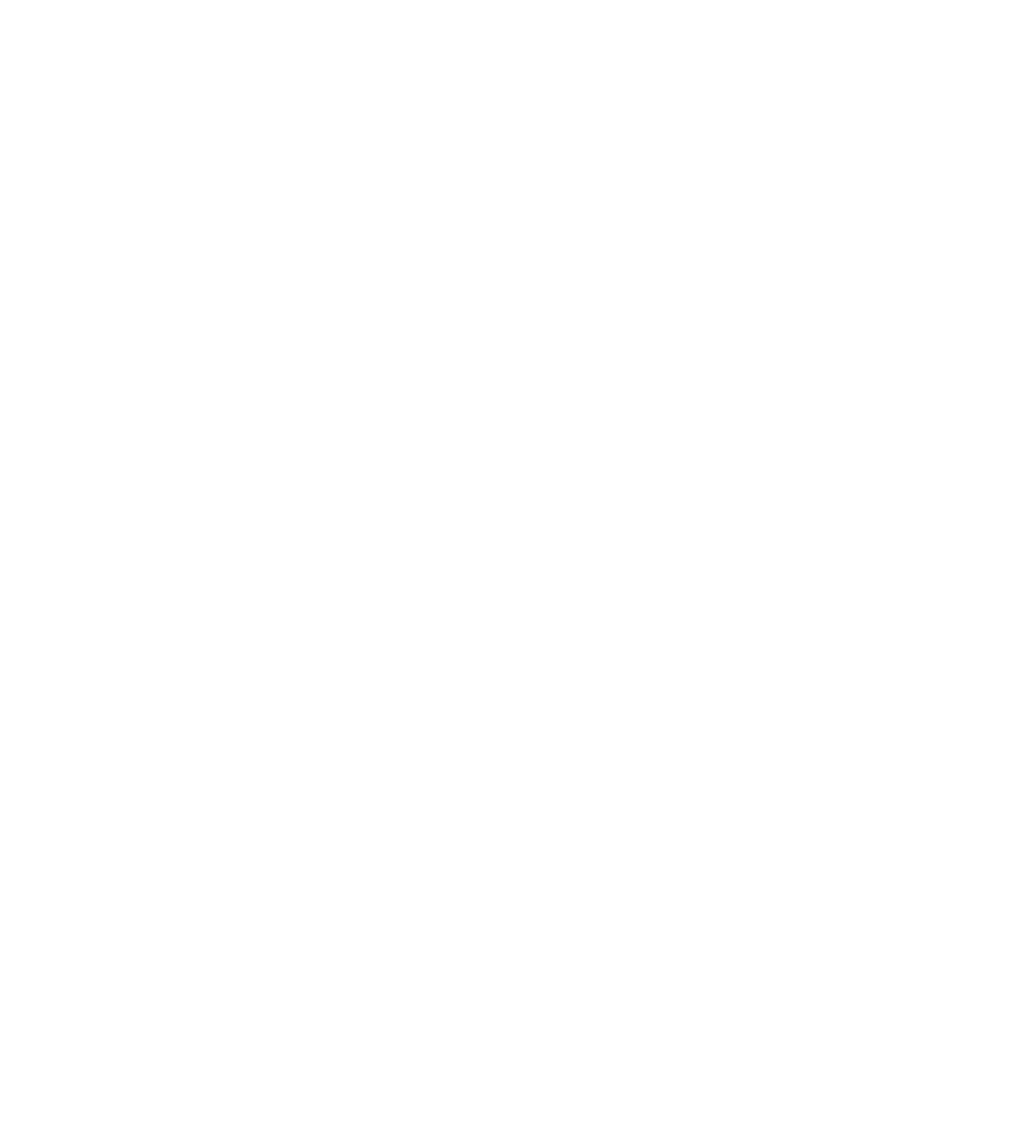
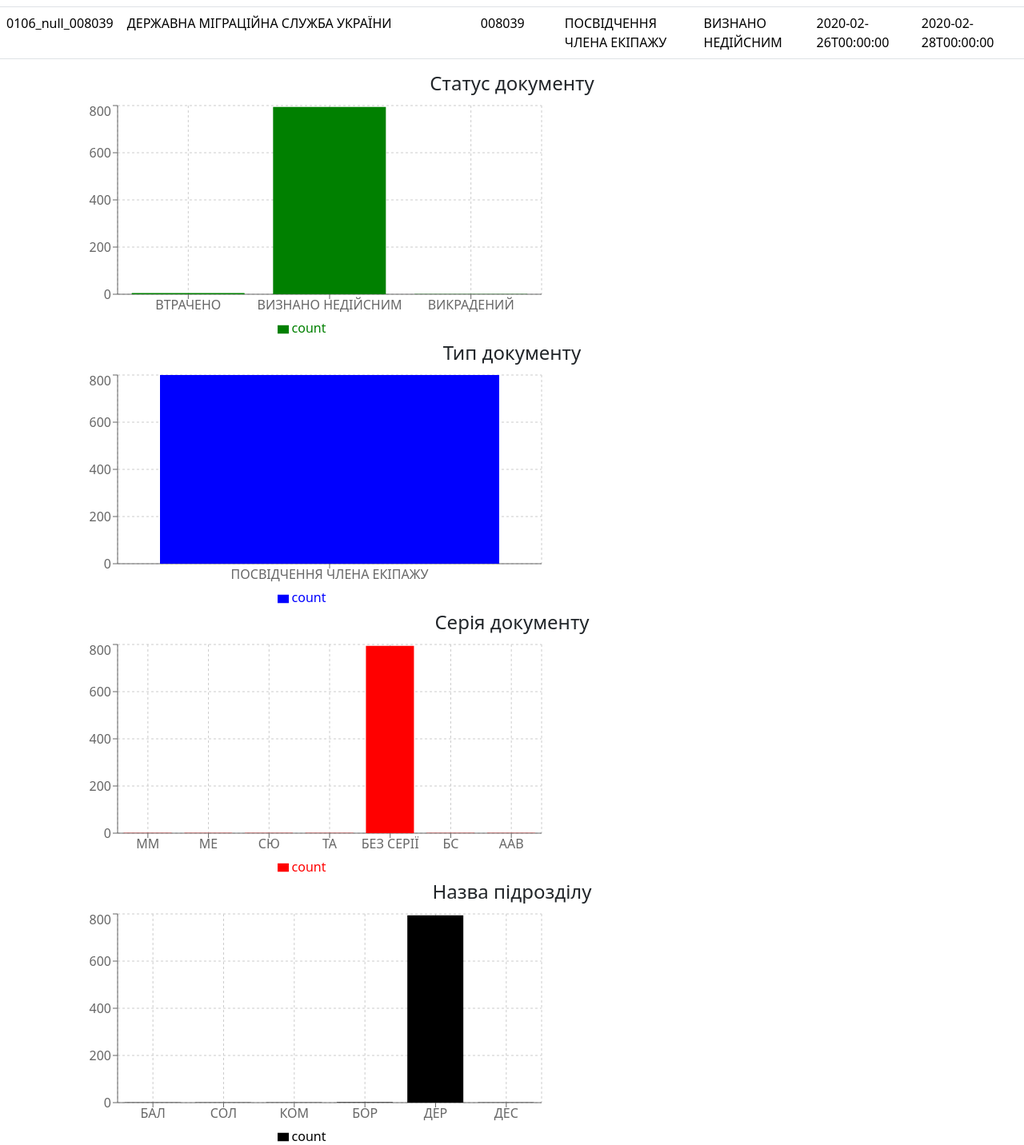
Before and after one commit to mezgoodle/it_system_labs, a React (Vite) app in the folder open_data/: page / in a window 1280 px wide. Shown: the part 1258-2690 px from the top of the page at 80% size. Before the commit the page ends 1265 px from the top, so only its background shows below. Built offline with nearby package versions, Linux system fonts and the light colour scheme.

Commit message:
Create bar charts

```diff
--- a/open_data/src/App.jsx
+++ b/open_data/src/App.jsx
@@ -3,6 +3,10 @@
 import Error from "./components/Error";
 import Schema from "./components/Schema";
 import DataTable from "./components/DataTable";
+import StatusBarChart from "./components/StatusBarChart";
+import TypeBarChart from "./components/TypeBarChart";
+import SeriesBarChart from "./components/SeriesBarChart";
+import OVDBarChart from "./components/OVDBarChart";
 
 import schema_data from "./data/schema.json";
 import json_data from "./data/data.json";
@@ -42,7 +46,30 @@
     <>
       <div className="h1 text-center">Open Data project</div>
       <Schema properties={properties} />
+      <hr />
+      <p className="h3">Length of data: {data.length}</p>
+      <hr />
       <DataTable data={data.slice(0, 10)} />
+      <div className="container">
+        <div className="row">
+          <div className="col">
+            <p className="text-center h4">Статус документу</p>
+            <StatusBarChart data={data} />
+          </div>
+          <div className="col">
+            <p className="text-center h4">Тип документу</p>
+            <TypeBarChart data={data} />
+          </div>
+          <div className="col">
+            <p className="text-center h4">Серія документу</p>
+            <SeriesBarChart data={data} />
+          </div>
+          <div className="col">
+            <p className="text-center h4">Назва підрозділу</p>
+            <OVDBarChart data={data} />
+          </div>
+        </div>
+      </div>
     </>
   );
 }
--- /dev/null
+++ b/open_data/src/components/OVDBarChart.jsx
@@ -0,0 +1,39 @@
+import React from "react";
+import {
+  BarChart,
+  Bar,
+  XAxis,
+  YAxis,
+  CartesianGrid,
+  Tooltip,
+  Legend,
+} from "recharts";
+
+const OVDBarChart = ({ data }) => {
+  const uniqueOVDs = {};
+
+  data.forEach((item) => {
+    const status = item.OVD;
+    if (uniqueOVDs[status] === undefined) {
+      uniqueOVDs[status] = 1;
+    } else {
+      uniqueOVDs[status]++;
+    }
+  });
+
+  const ovdsArray = Object.keys(uniqueOVDs).map((status) => {
+    return { name: status.slice(0, 3), count: uniqueOVDs[status] };
+  });
+  return (
+    <BarChart data={ovdsArray} width={600} height={300}>
+      <CartesianGrid strokeDasharray="3 3" />
+      <XAxis dataKey="name" />
+      <YAxis />
+      <Tooltip />
+      <Legend />
+      <Bar dataKey="count" fill="black" />
+    </BarChart>
+  );
+};
+
+export default OVDBarChart;
--- /dev/null
+++ b/open_data/src/components/SeriesBarChart.jsx
@@ -0,0 +1,41 @@
+import React from "react";
+import {
+  BarChart,
+  Bar,
+  XAxis,
+  YAxis,
+  CartesianGrid,
+  Tooltip,
+  Legend,
+} from "recharts";
+
+const SeriesBarChart = ({ data }) => {
+  const uniqueSeries = {};
+
+  // Пройдіться по списку об'єктів і додайте серії до об'єкта
+  data.forEach((item) => {
+    const series = item.D_SERIES || "БЕЗ СЕРІЇ";
+    if (uniqueSeries[series] === undefined) {
+      uniqueSeries[series] = 1;
+    } else {
+      uniqueSeries[series]++;
+    }
+  });
+
+  // Створіть масив об'єктів з ключами "нейм" і "каунт" для серій
+  const seriesArray = Object.keys(uniqueSeries).map((series) => {
+    return { name: series, count: uniqueSeries[series] };
+  });
+  return (
+    <BarChart data={seriesArray} width={600} height={300}>
+      <CartesianGrid strokeDasharray="3 3" />
+      <XAxis dataKey="name" />
+      <YAxis />
+      <Tooltip />
+      <Legend />
+      <Bar dataKey="count" fill="red" />
+    </BarChart>
+  );
+};
+
+export default SeriesBarChart;
--- /dev/null
+++ b/open_data/src/components/StatusBarChart.jsx
@@ -0,0 +1,39 @@
+import React from "react";
+import {
+  BarChart,
+  Bar,
+  XAxis,
+  YAxis,
+  CartesianGrid,
+  Tooltip,
+  Legend,
+} from "recharts";
+
+const StatusBarChart = ({ data }) => {
+  const uniqueStatuses = {};
+
+  data.forEach((item) => {
+    const status = item.D_STATUS;
+    if (uniqueStatuses[status] === undefined) {
+      uniqueStatuses[status] = 1;
+    } else {
+      uniqueStatuses[status]++;
+    }
+  });
+
+  const statusesArray = Object.keys(uniqueStatuses).map((status) => {
+    return { name: status, count: uniqueStatuses[status] };
+  });
+  return (
+    <BarChart data={statusesArray} width={600} height={300}>
+      <CartesianGrid strokeDasharray="3 3" />
+      <XAxis dataKey="name" />
+      <YAxis />
+      <Tooltip />
+      <Legend />
+      <Bar dataKey="count" fill="green" />
+    </BarChart>
+  );
+};
+
+export default StatusBarChart;
--- /dev/null
+++ b/open_data/src/components/TypeBarChart.jsx
@@ -0,0 +1,39 @@
+import React from "react";
+import {
+  BarChart,
+  Bar,
+  XAxis,
+  YAxis,
+  CartesianGrid,
+  Tooltip,
+  Legend,
+} from "recharts";
+
+const TypeBarChart = ({ data }) => {
+  const uniqueTypes = {};
+
+  data.forEach((item) => {
+    const status = item.D_TYPE;
+    if (uniqueTypes[status] === undefined) {
+      uniqueTypes[status] = 1;
+    } else {
+      uniqueTypes[status]++;
+    }
+  });
+
+  const typesArray = Object.keys(uniqueTypes).map((status) => {
+    return { name: status, count: uniqueTypes[status] };
+  });
+  return (
+    <BarChart data={typesArray} width={600} height={300}>
+      <CartesianGrid strokeDasharray="3 3" />
+      <XAxis dataKey="name" />
+      <YAxis />
+      <Tooltip />
+      <Legend />
+      <Bar dataKey="count" fill="blue" />
+    </BarChart>
+  );
+};
+
+export default TypeBarChart;
```
